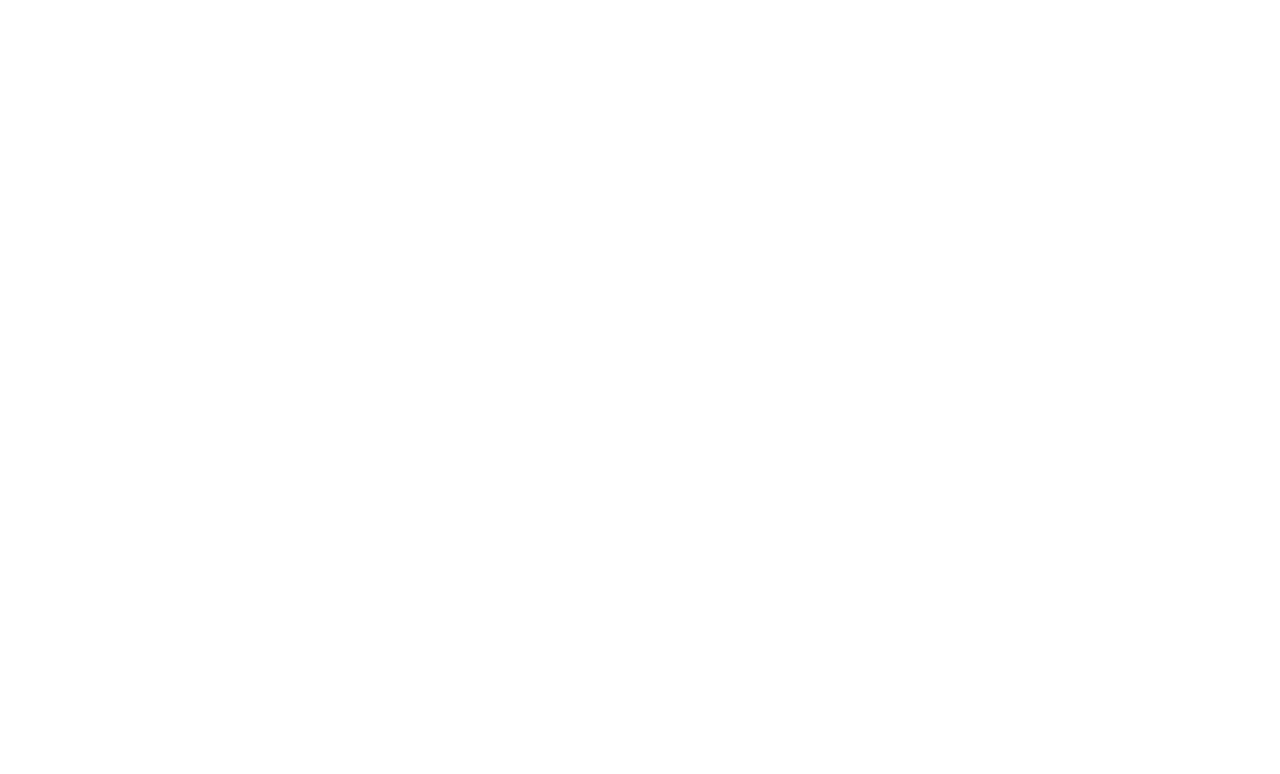
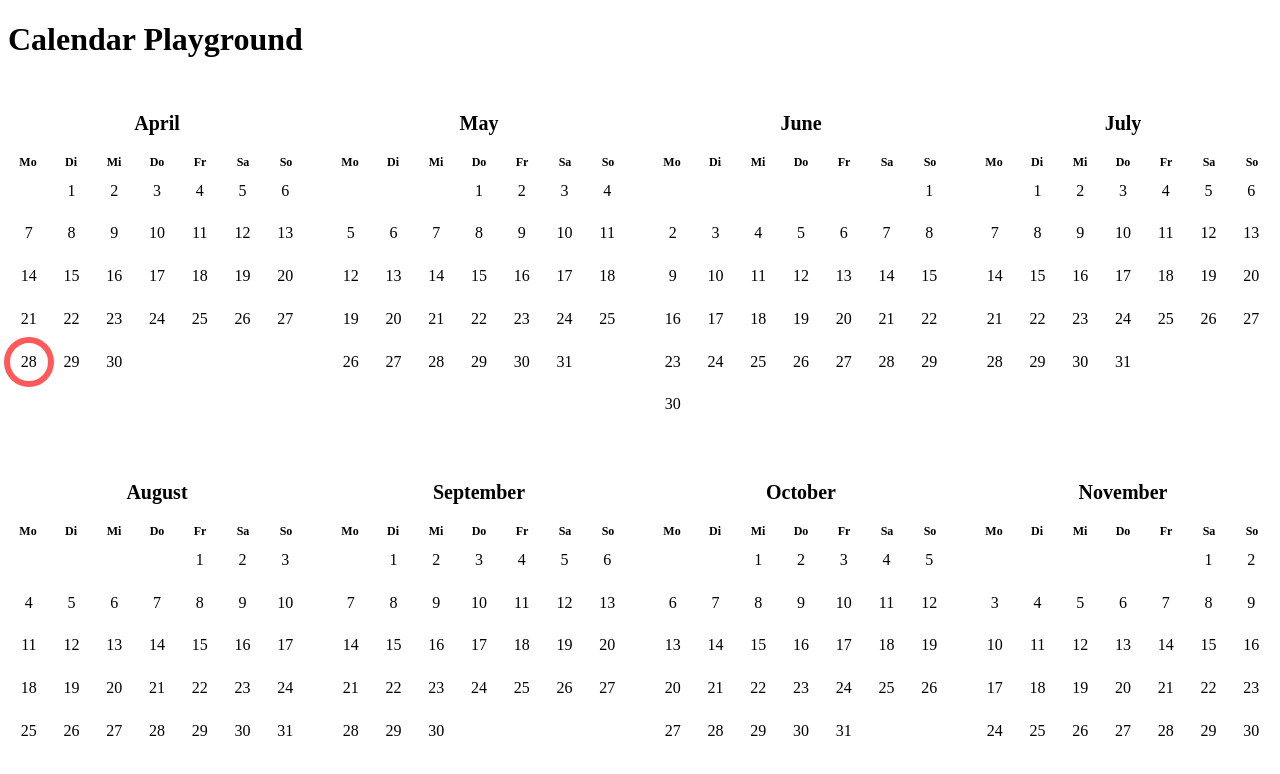
Before and after one commit to heimv-ch/heimv-calendar, a React (Vite) app: page / in a window 1280 px wide. Shown: the top 774 px of the page. Built offline with nearby package versions, Linux system fonts and the light colour scheme.

Commit message:
feat: display simple calendar

```diff
--- a/package.json
+++ b/package.json
@@ -9,6 +9,7 @@
 		"preview": "vite preview"
 	},
 	"dependencies": {
+		"date-fns": "^4.1.0",
 		"react": "^19.0.0",
 		"react-dom": "^19.0.0"
 	},
--- a/src/App.tsx
+++ b/src/App.tsx
@@ -1,5 +1,12 @@
+import { Calendar } from "./components/Calendar";
+
 function App() {
-	return <></>;
+	return (
+		<>
+			<h1>Calendar Playground</h1>
+			<Calendar occupancies={[]} />
+		</>
+	);
 }
 
 export default App;
--- /dev/null
+++ b/src/components/Calendar.tsx
@@ -0,0 +1,28 @@
+import { addMonths, eachMonthOfInterval, formatISO } from "date-fns";
+import type { Occupancy } from "../model/occupancy";
+import { CalendarMonth } from "./CalendarMonth";
+import { defaults } from "../config";
+
+export type CalendarProps = {
+	currentDate?: Date;
+	occupancies?: Occupancy[];
+	visibleMonth?: number;
+};
+
+export function Calendar({ currentDate = new Date(), visibleMonth }: CalendarProps) {
+	return (
+		<div className="calendar">
+			<div className="months-calendar">
+				<div className="months">
+					{eachMonthOfInterval({
+						start: currentDate,
+						end: addMonths(currentDate, (visibleMonth ?? defaults.visibleMonths) - 1),
+					}).map((date) => {
+						const dateString = formatISO(date, { representation: "date" });
+						return <CalendarMonth dateString={dateString} key={dateString} />;
+					})}
+				</div>
+			</div>
+		</div>
+	);
+}
--- /dev/null
+++ b/src/components/CalendarDate.tsx
@@ -0,0 +1,15 @@
+import type { PropsWithChildren } from "react";
+import { isSameDay, parseISO } from "date-fns";
+
+type CalendarDateProps = {
+	dateString: string;
+};
+
+export function CalendarDate({ dateString, children }: PropsWithChildren<CalendarDateProps>) {
+	const isToday = isSameDay(parseISO(dateString), new Date());
+	return (
+		<time className={`date${isToday ? " today" : ""}`} dateTime={dateString}>
+			{children}
+		</time>
+	);
+}
--- /dev/null
+++ b/src/components/CalendarMonth.tsx
@@ -0,0 +1,47 @@
+import { eachDayOfInterval, endOfMonth, format, formatISO, getDate, getDay, parseISO, startOfMonth } from "date-fns";
+import { CalendarDate } from "./CalendarDate";
+
+interface CalendarMonthProps {
+	dateString: string;
+}
+
+// Handle localization
+const weekdayShortNames = ["Mo", "Di", "Mi", "Do", "Fr", "Sa", "So"] as const;
+
+export function CalendarMonth({ dateString }: CalendarMonthProps) {
+	const date = startOfMonth(parseISO(dateString));
+	const monthStartsAfter = (getDay(date) + 6) % 7;
+
+	console.log([...Array(7).keys()]);
+
+	return (
+		<div className="months-calendar">
+			<div className="months">
+				<div className="month">
+					<header>
+						{/* Handle localization */}
+						<h3>{format(date, "MMMM")}</h3>
+						<div className="weekdays">
+							{[...Array(7).keys()].map((day) => (
+								<div key={`weekday-${day}`}>{weekdayShortNames[day]}</div>
+							))}
+						</div>
+					</header>
+					<div className="dates">
+						<div style={{ gridColumn: `span ${monthStartsAfter}` }} />
+
+						{eachDayOfInterval({ start: date, end: endOfMonth(date) }).map((date) => {
+							const dateString = formatISO(date, { representation: "date" });
+
+							return (
+								<CalendarDate dateString={dateString} key={dateString}>
+									{getDate(date).toString()}
+								</CalendarDate>
+							);
+						})}
+					</div>
+				</div>
+			</div>
+		</div>
+	);
+}
--- /dev/null
+++ b/src/config.ts
@@ -0,0 +1,3 @@
+export const defaults = {
+    visibleMonths: 8,
+}
--- a/src/index.css
+++ b/src/index.css
@@ -0,0 +1,285 @@
+@keyframes fadein {
+	from {
+		opacity: 0;
+	}
+
+	to {
+		opacity: 1;
+	}
+}
+
+.calendar {
+	position: relative;
+	container: calendar / inline-size;
+
+	.calendar-nav {
+		display: flex;
+		justify-content: space-between;
+		height: 3em;
+
+		.pages {
+			display: flex;
+			justify-content: center;
+
+			button {
+				display: block;
+				flex-grow: 1;
+				text-align: center;
+				background: transparent;
+				border: none;
+				font-weight: bold;
+				line-height: 1em;
+				height: 100%;
+				padding: 0.75em;
+				width: 3em;
+
+				& > svg {
+					max-height: 100%;
+					max-width: 100%;
+				}
+			}
+		}
+
+		.label {
+			font-size: 2em;
+		}
+
+		.actions {
+			justify-content: flex-start;
+		}
+
+		.views {
+			justify-content: flex-end;
+		}
+
+		.views,
+		.actions {
+			width: 20%;
+			font-size: 1rem;
+			display: flex;
+			align-items: center;
+
+			button {
+				padding: 0.5rem;
+				background: none;
+				border: none;
+				opacity: 0.25;
+				height: 100%;
+				width: 2.25em;
+
+				&.active {
+					opacity: 1;
+				}
+
+				& > svg {
+					height: 100%;
+					max-height: 100%;
+					max-width: 100%;
+				}
+			}
+		}
+	}
+
+	.year-calendar {
+		.months {
+			margin: 1em 0;
+			position: relative;
+			overflow-x: scroll;
+		}
+
+		.month {
+			display: grid;
+			grid-template-columns: minmax(8rem, auto) repeat(31, minmax(1.5rem, 2rem));
+			gap: 1px;
+			margin-bottom: 1px;
+		}
+
+		.day-of-month {
+			text-align: center;
+			font-weight: bold;
+		}
+
+		.month .occupancy-popover {
+			transform: translate(-43%, 2.55em);
+		}
+
+		.month:nth-last-child(-n + 6) {
+			.occupancy-popover {
+				transform: translate(-43%, -105%);
+			}
+		}
+	}
+
+	.months-calendar {
+		--min-month-width: 15rem;
+
+		.months {
+			padding: 1em 0;
+			position: relative;
+			display: grid;
+			gap: 1.5em;
+			grid-template-columns: repeat(auto-fill, minmax(var(--min-month-width), 1fr));
+			grid-auto-rows: auto auto;
+		}
+
+		.month {
+			box-sizing: border-box;
+
+			header > h3 {
+				font-weight: bold;
+				font-size: 1.25em;
+				text-align: center;
+				padding-bottom: 1em;
+				margin: 0;
+			}
+
+			.weekdays {
+				font-weight: bold;
+				text-align: center;
+				gap: 0.25em;
+				font-size: 0.75em;
+				display: grid;
+				grid-template-columns: repeat(7, 1fr);
+			}
+
+			.dates {
+				display: grid;
+				grid-template-columns: repeat(7, 1fr);
+				grid-template-rows: repeat(6, 1fr);
+				gap: 1px;
+			}
+		}
+
+		.date {
+			display: grid;
+			place-content: center;
+			aspect-ratio: 1 / 1;
+			padding: 0;
+		}
+
+		.date .occupancy-popover {
+			transform: translate(-43%, -100%);
+		}
+
+		.date:nth-child(-n + 14) {
+			.occupancy-popover {
+				transform: translate(-43%, 3em);
+			}
+		}
+	}
+
+	.date.today {
+		position: relative;
+
+		&::after {
+			display: block;
+			border: 0.4em solid rgba(255, 0, 0, 0.65);
+			content: "";
+			width: 120%;
+			top: 50%;
+			left: 50%;
+			position: absolute;
+			aspect-ratio: 1;
+			border-radius: 100%;
+			z-index: 3;
+			margin-top: calc(-50% + -0.25em);
+			margin-left: calc(-50% + -0.25em);
+			box-sizing: border-box;
+			pointer-events: none;
+		}
+	}
+
+	.date-action {
+		background: transparent;
+		border: none;
+		display: block;
+		width: 100%;
+		height: 100%;
+		padding: 0;
+		color: black;
+		position: relative;
+		cursor: pointer;
+
+		&.highlighted {
+			/* outline: 1px solid $primary;
+      background-color: $primary; */
+
+			.label {
+				font-weight: bold;
+				color: white;
+			}
+
+			.occupancy-calendar-date svg {
+				opacity: 0.7;
+			}
+		}
+
+		&:disabled,
+		&[aria-disabled="true"] {
+			cursor: default;
+
+			.label {
+				color: #777;
+			}
+		}
+	}
+
+	.occupancy-calendar-date {
+		&:hover svg {
+			opacity: 0.8;
+		}
+
+		.label {
+			display: block;
+			position: absolute;
+			top: 50%;
+			margin-top: -0.5em;
+			line-height: 1em;
+			z-index: 2;
+			width: 100%;
+			text-align: center;
+			opacity: 0.8;
+			cursor: inherit;
+		}
+
+		&.has-occupancies .label {
+			font-weight: bold;
+		}
+
+		svg {
+			cursor: inherit;
+			overflow: clip;
+
+			rect,
+			polygon {
+				animation: fadein 500ms;
+			}
+
+			rect:not([fill]),
+			polygon:not([fill]) {
+				fill: transparent;
+			}
+		}
+
+		&:focus-visible .occupancy-popover,
+		&:hover .occupancy-popover {
+			display: block;
+		}
+	}
+
+	.occupancy-popover {
+		position: absolute;
+		z-index: 10;
+		display: none;
+		width: max-content;
+		text-align: start;
+		max-width: min(90vw, 20rem);
+		padding: 0.5em;
+
+		ul.occupancies {
+			& > li + li {
+				margin-top: 2em;
+			}
+		}
+	}
+}
--- /dev/null
+++ b/src/model/occupancy.ts
@@ -0,0 +1,7 @@
+export type Occupancy = {
+  key: string;
+  beginsAt: Date;
+  endsAt: Date;
+  occupancyType: "free" | "tentative" | "occupied" | "closed";
+  color?: string;
+}
```
Also changed, not shown: 1 other file (tests, documents, lock files or other folders).
